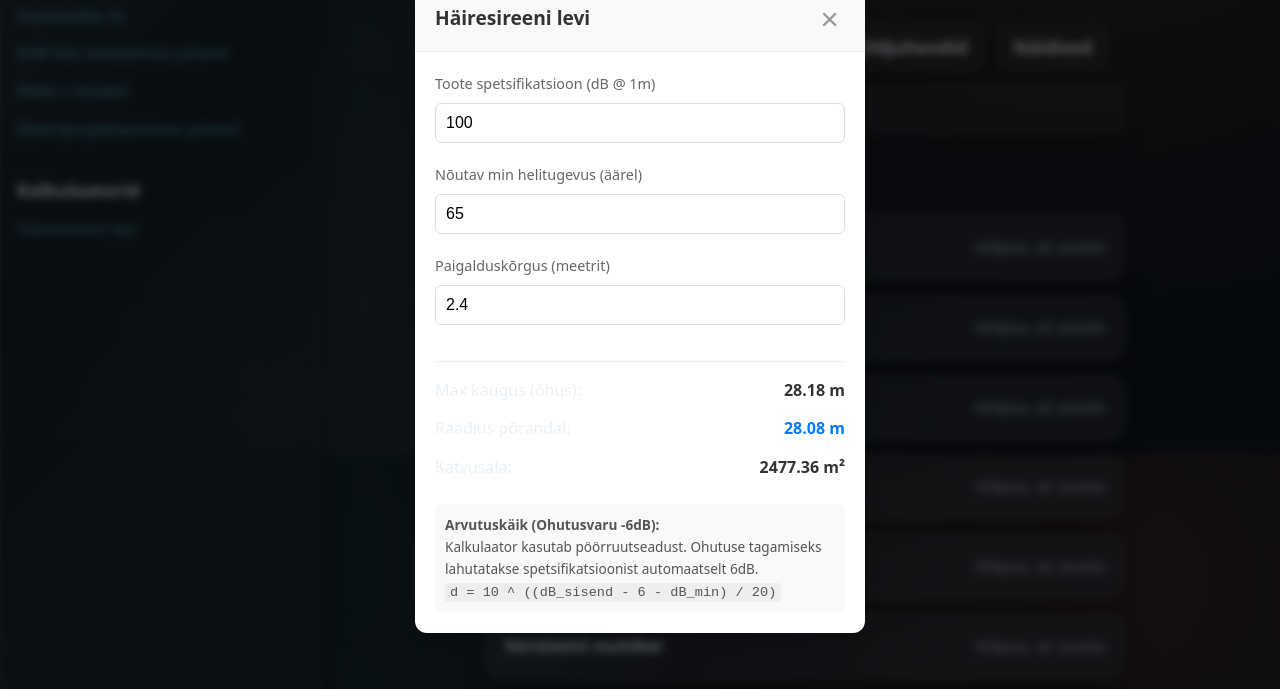
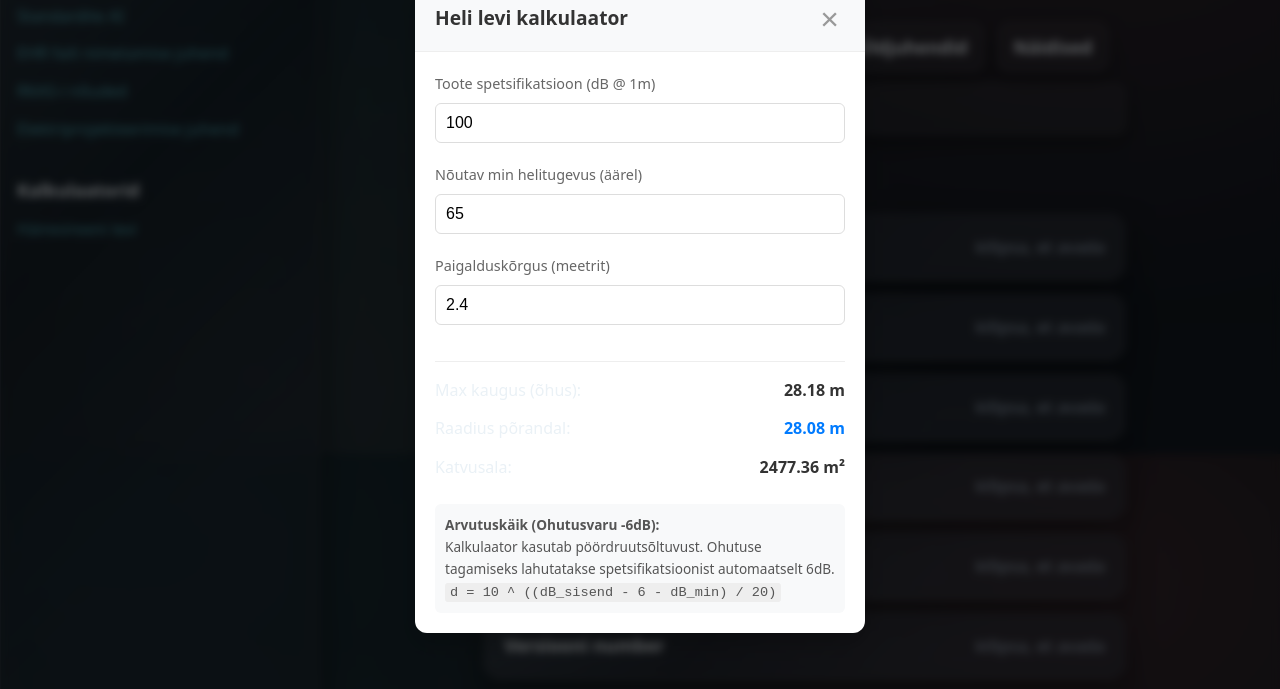
Before and after one commit to RaulKalev/EULE, a plain HTML site: page index.html in a window 1280 px wide. Both pictures are taken after a click on the link "Häiresireeni levi". Shown: the part 90-779 px from the top of the page. Drawn offline with Linux system fonts and the light colour scheme.

Commit message:
Update modal header and explanation text

```diff
--- a/index.html
+++ b/index.html
@@ -289,7 +289,7 @@
       <div class="modal-card" onclick="event.stopPropagation()">
 
         <div class="modal-header">
-          <h3>Häiresireeni levi</h3>
+          <h3>Heli levi kalkulaator</h3>
           <button class="close-btn" onclick="closeCalculator(null)">×</button>
         </div>
 
@@ -322,7 +322,7 @@
 
             <div class="calc-explanation">
                 <strong>Arvutuskäik (Ohutusvaru -6dB):</strong><br>
-                Kalkulaator kasutab pöörruutseadust. Ohutuse tagamiseks lahutatakse spetsifikatsioonist automaatselt 6dB.<br>
+                Kalkulaator kasutab pöördruutsõltuvust. Ohutuse tagamiseks lahutatakse spetsifikatsioonist automaatselt 6dB.<br>
                 <span class="calc-formula">d = 10 ^ ((dB_sisend - 6 - dB_min) / 20)</span>
             </div>
         </div>
```
